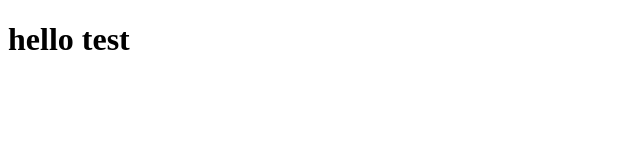
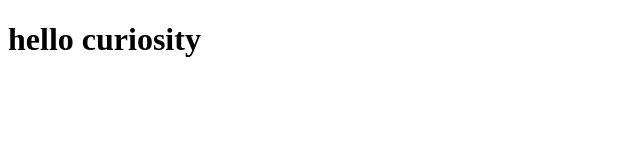
Before and after one commit to keha12345/test, a plain HTML site: page index.html in a window 1280 px wide. Shown: the whole page, without its empty margins (0-640 px from the left). Drawn offline with Linux system fonts and the light colour scheme.

Commit message:
first in brunch

```diff
--- a/index.html
+++ b/index.html
@@ -7,6 +7,6 @@
     <title>Document</title>
 </head>
 <body>
-   <h1>hello test</h1>
+   <h1>hello curiosity</h1>
 </body>
 </html>
```
